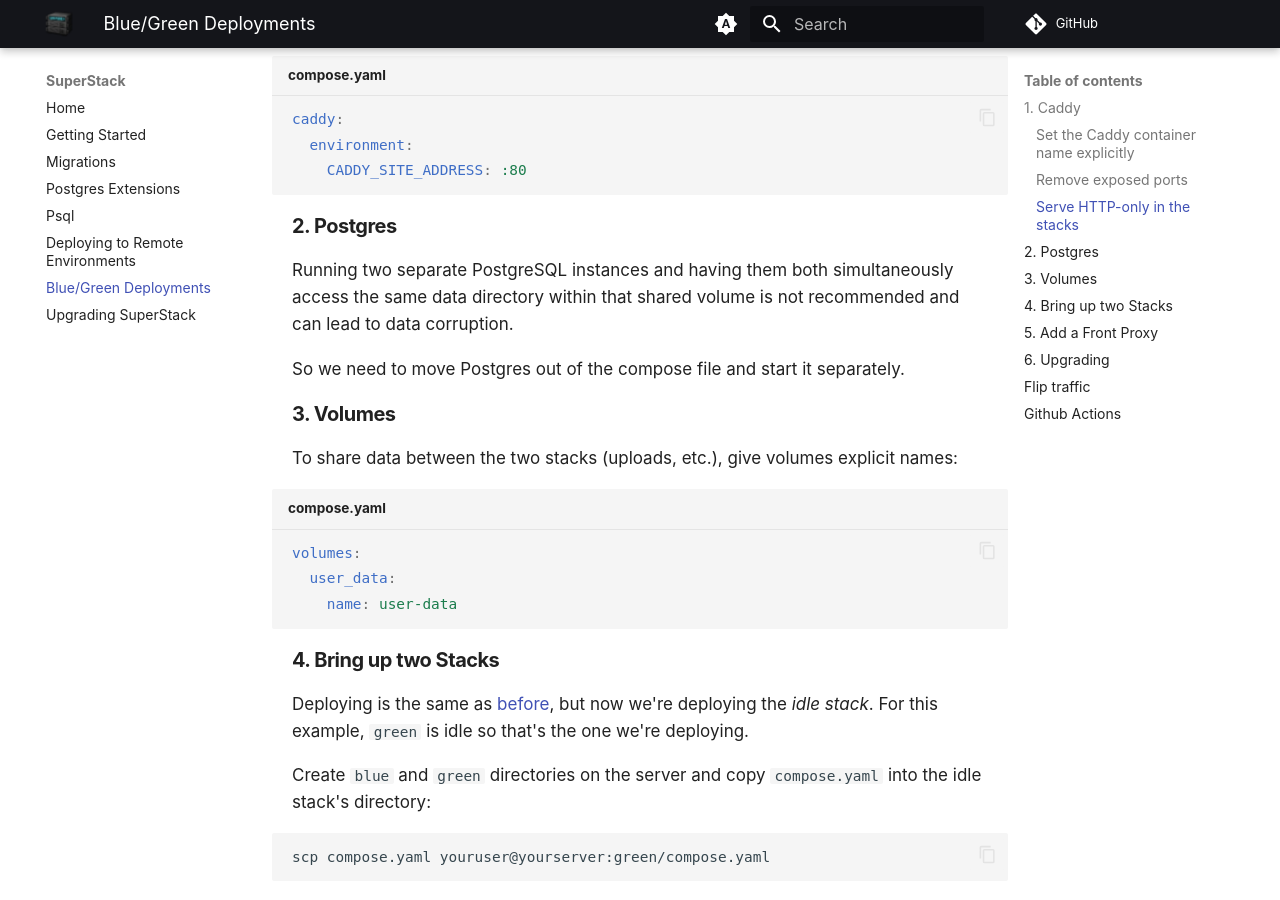
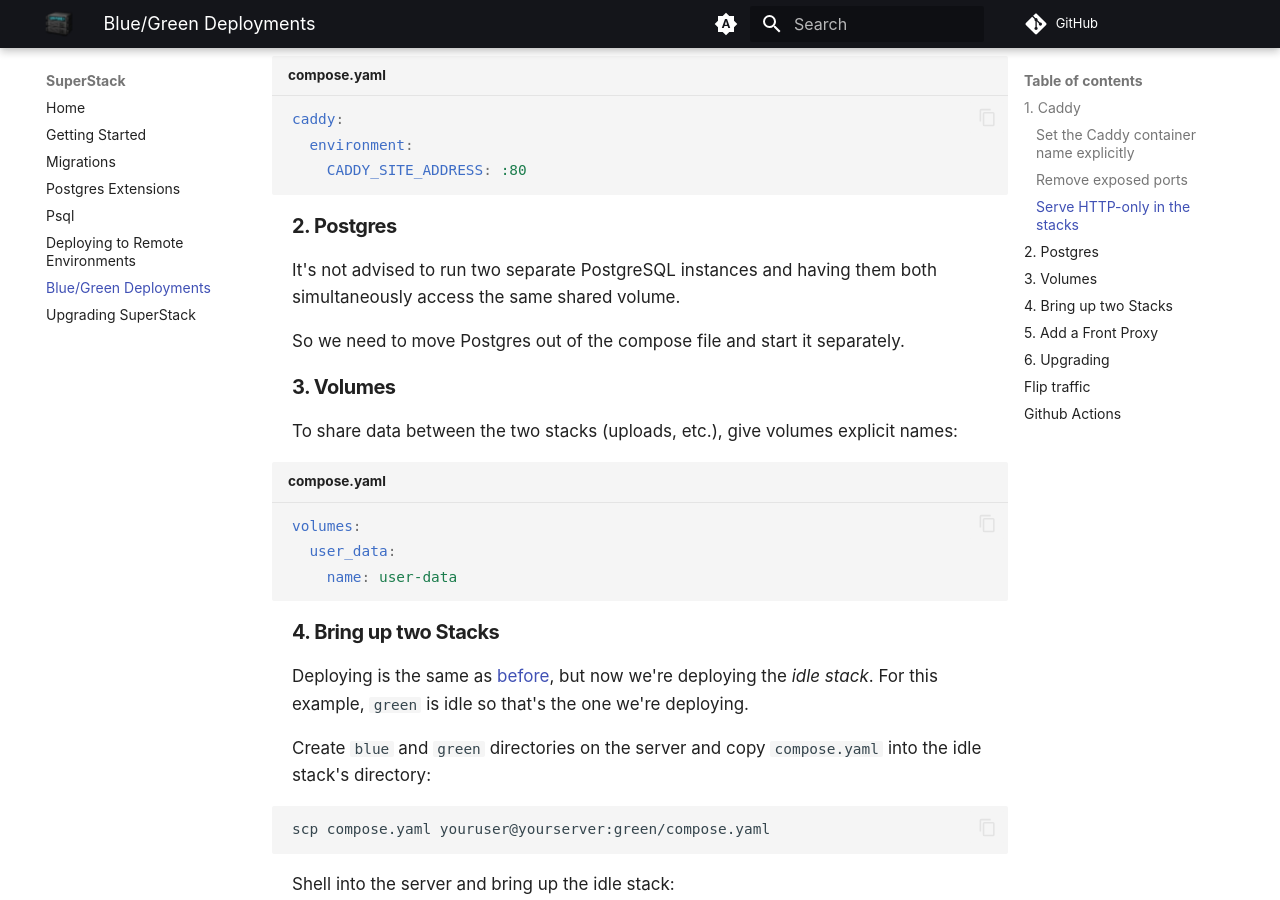
Before and after one commit to explodinglabs/superstack.docs, an MkDocs documentation site: the page built from docs/bluegreen.md, in a window 1280 px wide and 900 px high, scrolled down 1155 px. Built offline with MkDocs 1.6.1 and Material for MkDocs 9.7.7, drawn with Linux system fonts in a browser that asks for light colours; comment, search, counter and statistics services are not loaded.

Commit message:
Update bluegreen.md

```diff
--- a/docs/bluegreen.md
+++ b/docs/bluegreen.md
@@ -35,9 +35,8 @@ caddy:
 
 ## 2. Postgres
 
-Running two separate PostgreSQL instances and having them both simultaneously
-access the same data directory within that shared volume is not recommended and
-can lead to data corruption.
+It's not advised to run two separate PostgreSQL instances and having them both simultaneously
+access the same shared volume.
 
 So we need to move Postgres out of the compose file and start it separately.
 
```
